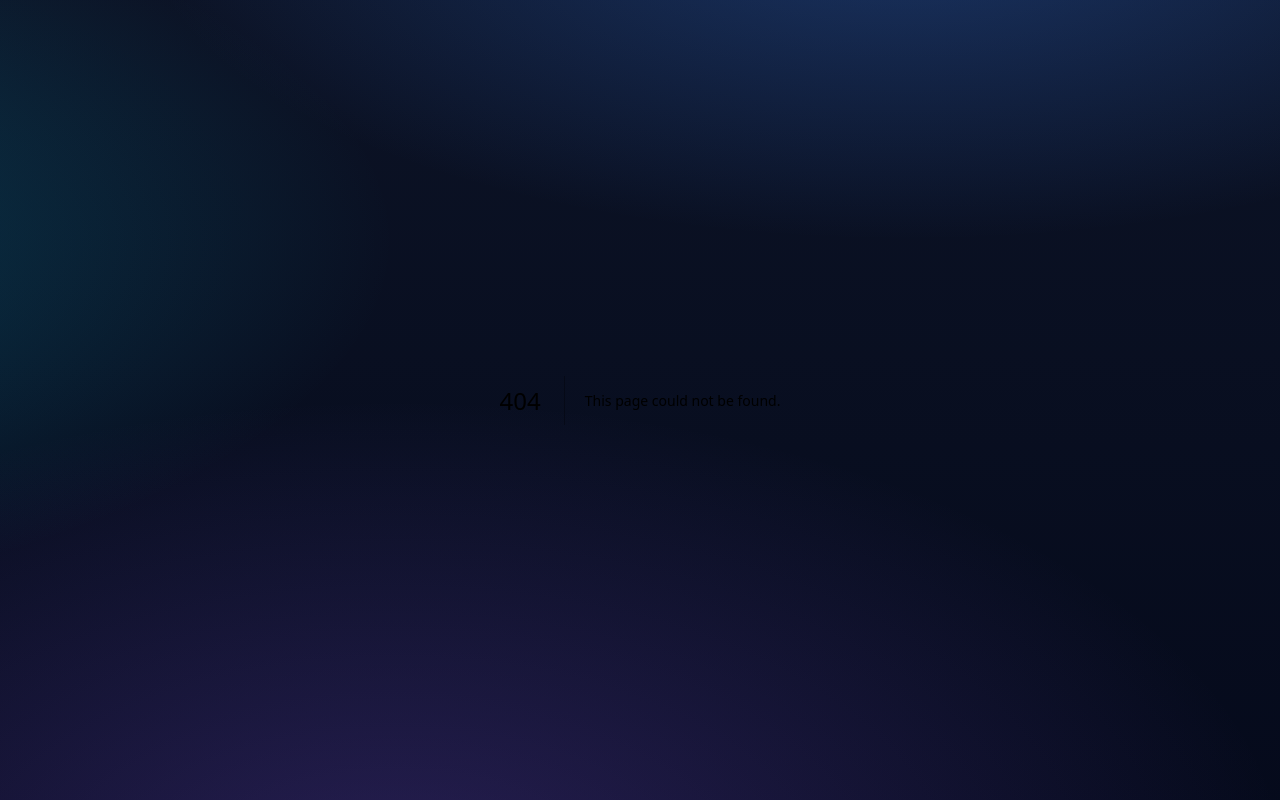
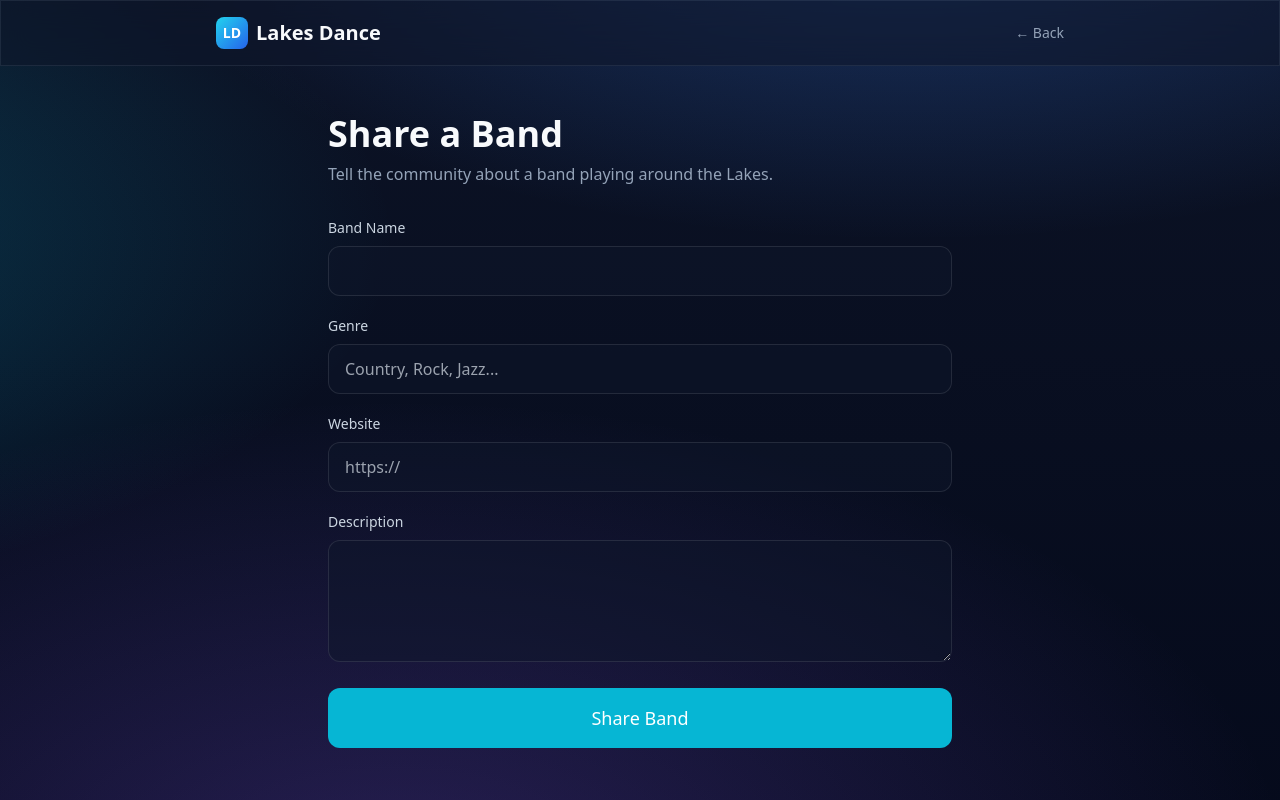
Before and after one commit to KristineMK72/lakes-dance, a Next.js app: page /bands/new in a window 1280 px wide. Before the commit this address had no page. Built offline with nearby package versions, Linux system fonts and the light colour scheme.

Commit message:
Add form to share a new band

```diff
--- /dev/null
+++ b/app/bands/new/page.tsx
@@ -0,0 +1,45 @@
+import Link from "next/link";
+import { createBand } from "../../bands/actions";
+
+export default function NewBandPage() {
+  return (
+    <div className="min-h-screen">
+      <header className="border-b border-white/10 glass">
+        <div className="mx-auto max-w-4xl px-6 py-4 flex items-center justify-between">
+          <Link href="/bands" className="flex items-center gap-2">
+            <div className="w-8 h-8 rounded-lg bg-gradient-to-br from-cyan-400 to-blue-600 flex items-center justify-center text-white font-bold text-sm">LD</div>
+            <span className="text-xl font-semibold">Lakes Dance</span>
+          </Link>
+          <Link href="/bands" className="text-sm text-slate-400 hover:text-white">← Back</Link>
+        </div>
+      </header>
+
+      <main className="mx-auto max-w-2xl px-6 py-12">
+        <h1 className="text-4xl font-bold mb-2">Share a Band</h1>
+        <p className="text-slate-400 mb-8">Tell the community about a band playing around the Lakes.</p>
+
+        <form action={createBand} className="space-y-5">
+          <div>
+            <label className="block text-sm mb-2 text-slate-300">Band Name</label>
+            <input name="name" required className="w-full bg-slate-900/50 border border-white/10 rounded-xl px-4 py-3 focus:outline-none focus:border-cyan-500" />
+          </div>
+          <div>
+            <label className="block text-sm mb-2 text-slate-300">Genre</label>
+            <input name="genre" className="w-full bg-slate-900/50 border border-white/10 rounded-xl px-4 py-3 focus:outline-none focus:border-cyan-500" placeholder="Country, Rock, Jazz..." />
+          </div>
+          <div>
+            <label className="block text-sm mb-2 text-slate-300">Website</label>
+            <input name="website" type="url" className="w-full bg-slate-900/50 border border-white/10 rounded-xl px-4 py-3 focus:outline-none focus:border-cyan-500" placeholder="https://" />
+          </div>
+          <div>
+            <label className="block text-sm mb-2 text-slate-300">Description</label>
+            <textarea name="description" rows={4} className="w-full bg-slate-900/50 border border-white/10 rounded-xl px-4 py-3 focus:outline-none focus:border-cyan-500" />
+          </div>
+          <button type="submit" className="w-full bg-cyan-500 hover:bg-cyan-400 text-white py-4 rounded-xl font-medium text-lg transition">
+            Share Band
+          </button>
+        </form>
+      </main>
+    </div>
+  );
+}
```
